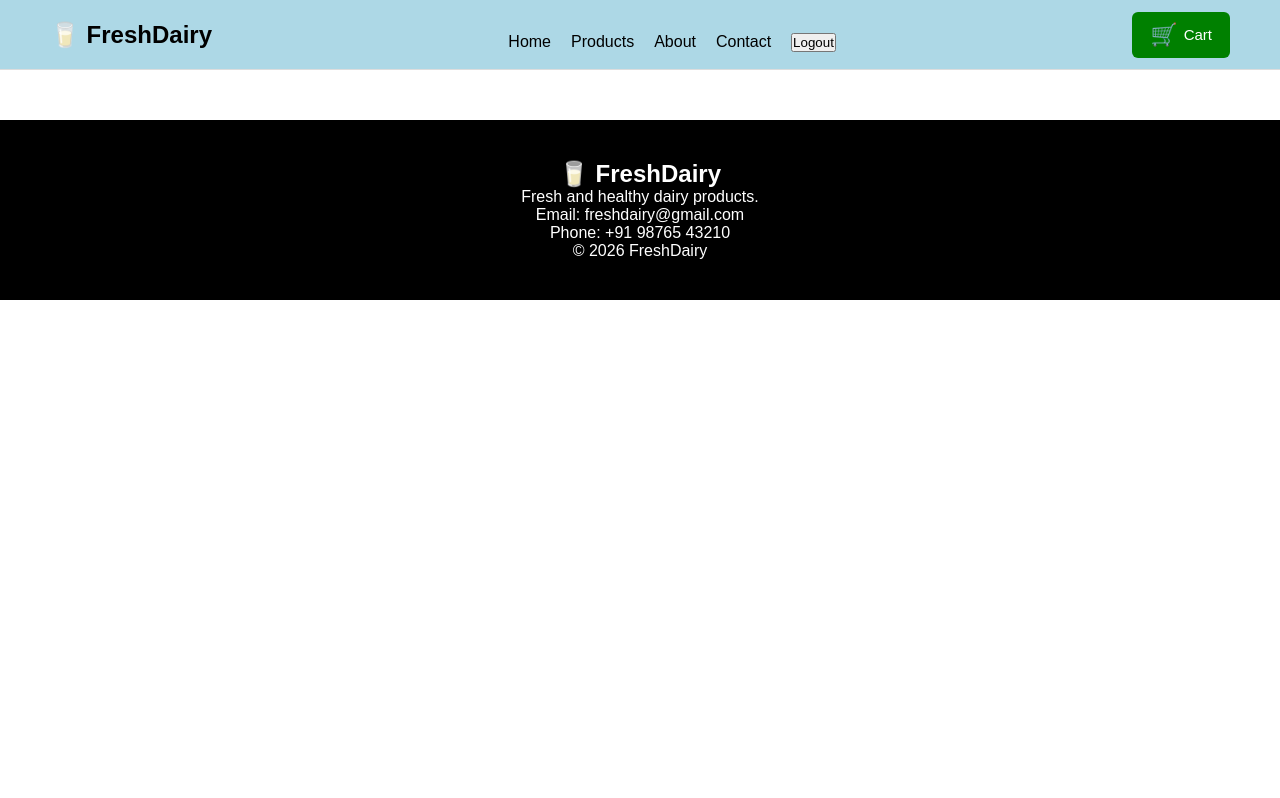
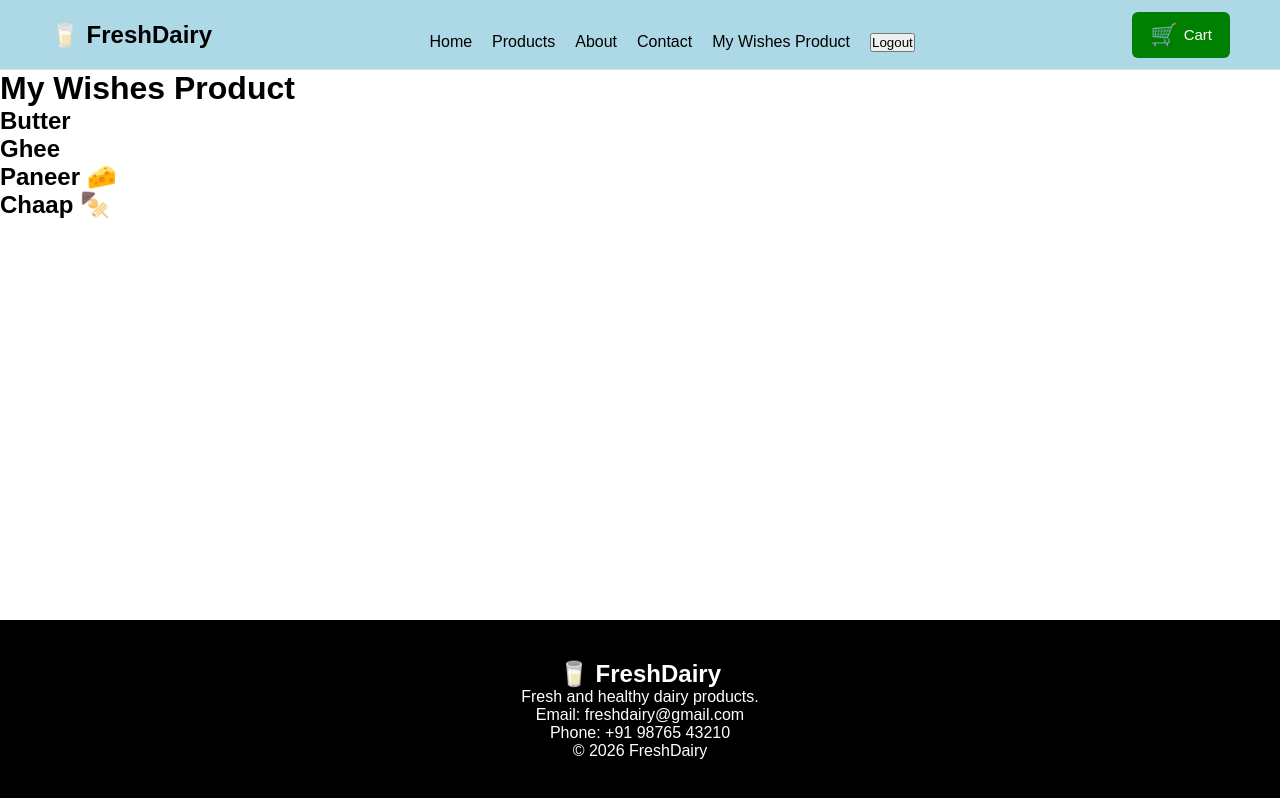
Before and after one commit to ritikapal315-ship-it/my-dairy-project, a React (Vite) app in the folder dairy-store/: page /my-products in a window 1280 px wide. Built offline with nearby package versions, Linux system fonts and the light colour scheme; sample sign-in values are in the browser's storage.

Commit message:
new change

```diff
--- a/dairy-store/src/App.css
+++ b/dairy-store/src/App.css
@@ -257,7 +257,7 @@
 .footer {
   width: 100%;
   background-color: #15161d ;
-  color: black;
+  color: white;
   margin-top: 60px;
 }
 
@@ -614,3 +614,12 @@
 .signup-footer a:hover {
   text-decoration: underline;
 }
+.app {
+  min-height: 100vh;
+  display: flex;
+  flex-direction: column;
+}
+
+.main-content {
+  flex: 1;
+}
--- a/dairy-store/src/App.jsx
+++ b/dairy-store/src/App.jsx
@@ -11,6 +11,7 @@ import About from "./pages/About";
 import Contact from "./pages/Contact";
 import Signup from "./pages/Signup";
 import Login from "./pages/Login";
+import MyProducts from "./pages/MyProducts";
 
 import { BrowserRouter, Routes, Route } from "react-router-dom";
 
@@ -67,8 +68,10 @@ function App() {
 
   return (
     <BrowserRouter>
+     <div className="app">
 
       <Header cart={cart} />
+      <main className="main-content">
 
       <Routes>
         <Route
@@ -98,7 +101,7 @@ function App() {
   path="/products"
   element={
     <ProtectedRoute>
-      <Products />
+      <Products addToCart={addToCart}  />
     </ProtectedRoute>
   }
 />
@@ -108,7 +111,19 @@ function App() {
   path="/cart"
   element={
     <ProtectedRoute>
-      <Cart />
+      <Cart
+      cart={cart}
+        updateQuantity={updateQuantity}
+        removeFromCart={removeFromCart} />
+    </ProtectedRoute>
+  }
+/>
+<Route
+  path="/my-products"
+  element={
+    <ProtectedRoute>
+
+      <MyProducts />
     </ProtectedRoute>
   }
 />
@@ -116,10 +131,12 @@ function App() {
 
 
       </Routes>
+      </main>
 
 
 
       <Footer />
+      </div>
     </BrowserRouter>
   );
 }
--- a/dairy-store/src/components/Header.jsx
+++ b/dairy-store/src/components/Header.jsx
@@ -1,4 +1,6 @@
+import { useState } from "react";
 import { Link } from "react-router-dom";
+
 
 function Header({ cart }) {
 
@@ -6,10 +8,13 @@ function Header({ cart }) {
     (total, item) => total + item.quantity,
     0
   );
-  const loggedInUser = localStorage.getItem("loggedInUser");
+const [loggedInUser, setLoggedInUser] = useState(
+  localStorage.getItem("loggedInUser")
+);
+console.log("Logged in user:", loggedInUser);
    function handleLogout() {
     localStorage.removeItem("loggedInUser");
-
+     setLoggedInUser(null);
     alert("Logged out successfully!");
   }
 
@@ -27,7 +32,8 @@ function Header({ cart }) {
         </Link>
 
         <Link to="/products">
-          Products
+
+        Products
         </Link>
 
         <Link to="/about">
@@ -37,6 +43,8 @@ function Header({ cart }) {
         <Link to="/contact">
           Contact
         </Link>
+        <Link to="/my-products">My Wishes Product</Link>
+
         {loggedInUser ? (
   <button onClick={handleLogout}>
     Logout
--- a/dairy-store/src/pages/Login.jsx
+++ b/dairy-store/src/pages/Login.jsx
@@ -1,8 +1,11 @@
+
 import { useState } from "react";
+
 function Login() {
   const [email, setEmail] = useState("");
   const [password, setPassword] = useState("");
-  function handleSubmit(event)  {
+
+  function handleSubmit(event) {
     event.preventDefault();
 
     const savedUser = JSON.parse(localStorage.getItem("user"));
@@ -12,10 +15,18 @@ const [password, setPassword] = useState("");
       return;
     }
 
-  if (email === savedUser.email && password === savedUser.password) {
-  localStorage.setItem("loggedInUser", JSON.stringify(savedUser));
+    if (
+      email === savedUser.email &&
+      password === savedUser.password
+    ) {
+      localStorage.setItem(
+        "loggedInUser",
+        JSON.stringify(savedUser)
+      );
 
       alert("Login successful!");
+
+      window.location.reload();
     } else {
       alert("Invalid email or password!");
     }
@@ -23,10 +34,9 @@ const [password, setPassword] = useState("");
 
   return (
     <div className="login-page">
-
       <div className="login-card">
 
-        <h1>Welcome </h1>
+        <h1>Welcome</h1>
 
         <p className="login-subtitle">
           Login to your FreshDairy account
@@ -41,8 +51,9 @@ const [password, setPassword] = useState("");
               type="email"
               placeholder="Enter your email"
               value={email}
-            onChange={(event) => setEmail(event.target.value)}
-
+              onChange={(event) =>
+                setEmail(event.target.value)
+              }
               required
             />
           </div>
@@ -54,7 +65,9 @@ const [password, setPassword] = useState("");
               type="password"
               placeholder="Enter your password"
               value={password}
-              onChange={(event) => setPassword(event.target.value)}
+              onChange={(event) =>
+                setPassword(event.target.value)
+              }
               required
             />
           </div>
@@ -65,10 +78,7 @@ const [password, setPassword] = useState("");
 
         </form>
 
-
-
       </div>
-
     </div>
   );
 }
--- /dev/null
+++ b/dairy-store/src/pages/MyProducts.jsx
@@ -0,0 +1,18 @@
+import ProtectedRoute from "../components/ProtectedRoute";
+
+function MyProducts() {
+  return (
+    <ProtectedRoute>
+      <div>
+        <h1>My Wishes Product</h1>
+
+        <h2>Butter</h2>
+        <h2>Ghee </h2>
+        <h2>Paneer 🧀</h2>
+        <h2>Chaap 🍢</h2>
+      </div>
+    </ProtectedRoute>
+  );
+}
+
+export default MyProducts;
```
Lines whose indentation alone changed are shown as unchanged.
